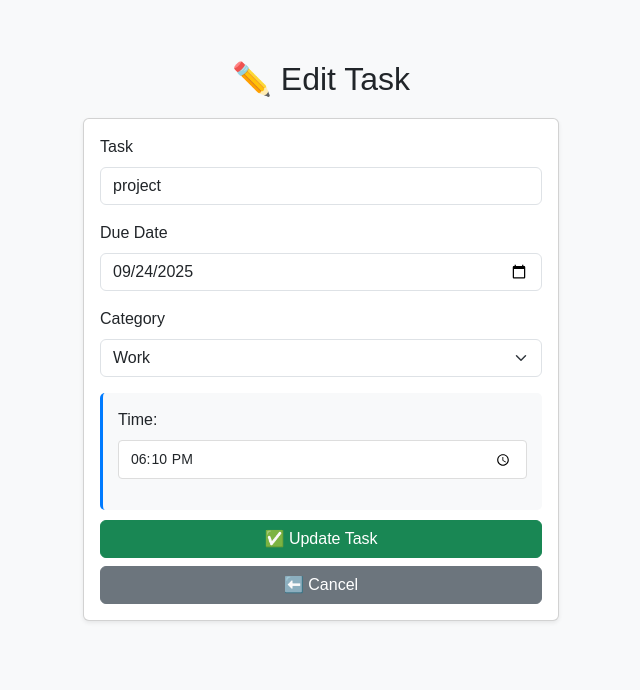
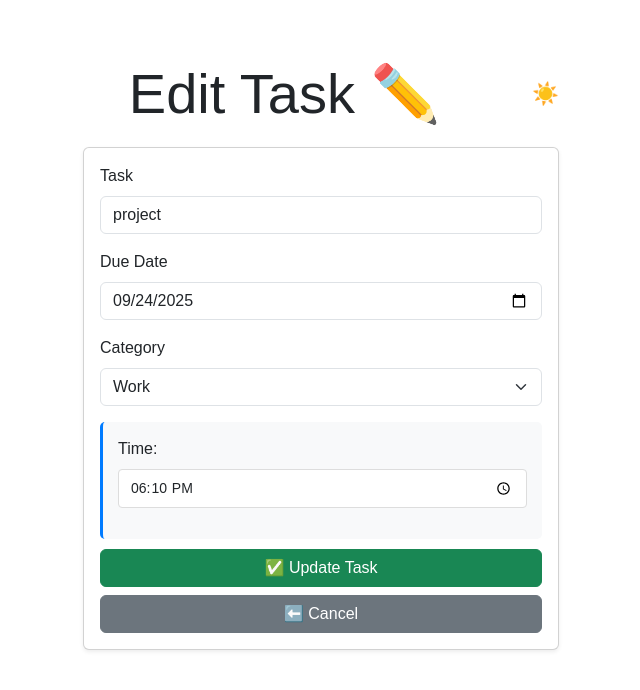
Before and after one commit to arhammalik21/DAYSAVVY, a Flask app: page /edit/1 in a window 1280 px wide. Shown: the top 690 px of the page, without its empty margins (319-959 px from the left). Run offline with Flask 3, Linux system fonts and the light colour scheme; data comes from the database, SQL or seed files in the repository; both versions use the stored data as it was after the commit; some libraries are stand-ins or nearby versions.

Commit message:
Added theme toggle in edit page also

```diff
--- a/templates/edit_task.html
+++ b/templates/edit_task.html
@@ -5,9 +5,33 @@
     <meta name="viewport" content="width=device-width, initial-scale=1" />
     <title>Edit Task</title>
     <link rel="stylesheet" href="https://cdn.jsdelivr.net/npm/bootstrap@5.3.0/dist/css/bootstrap.min.css">
+    <!-- Dark Mode Toggle Theme -->
+<script>
+  document.addEventListener('DOMContentLoaded', () => {
+    const html  = document.documentElement;
+    const btn   = document.getElementById('themeToggle');
+    const icon  = document.getElementById('themeIcon');
+
+    // Helper to update icon based on theme
+    const setIcon = theme => { icon.textContent = theme === 'dark' ? '🌙' : '☀️'; };
+
+    // Load stored theme or default to light
+    const saved = localStorage.getItem('theme') || 'light';
+    html.setAttribute('data-bs-theme', saved);
+    setIcon(saved);
+
+    // Toggle theme on click
+    btn.addEventListener('click', () => {
+      const next = (html.getAttribute('data-bs-theme') === 'light') ? 'dark' : 'light';
+      html.setAttribute('data-bs-theme', next);
+      localStorage.setItem('theme', next);
+      setIcon(next);
+    });
+  });
+</script>
     <style>
         body {
-            background: #f8f9fa;
+             background: var(--bs-body-bg);
             font-family: Arial, sans-serif;
         }
         .container { max-width: 500px; margin: 60px auto; }
@@ -38,8 +62,15 @@
 </head>
 <body>
     <div class="container">
-        <h2 class="text-center mt-4 mb-3">✏️ Edit Task</h2>
-
+        <div class="d-flex align-items-center mt-4 mb-3">
+        <h2 class="mb-0 mx-auto display-4">Edit Task ✏️</h2>
+        <button id="themeToggle"
+        class="p-0 border-0 bg-transparent ms-auto"
+        title="Toggle dark mode" aria-label="Toggle dark mode"
+        style="font-size:1.35rem; line-height:1;">
+       <span id="themeIcon">☀️</span>
+       </button>
+       </div>
         <!-- Flash messages -->
         {% with messages = get_flashed_messages(with_categories=true) %}
             {% if messages %}
```
Also changed, not shown: instance/DAYSAVVY.db.
